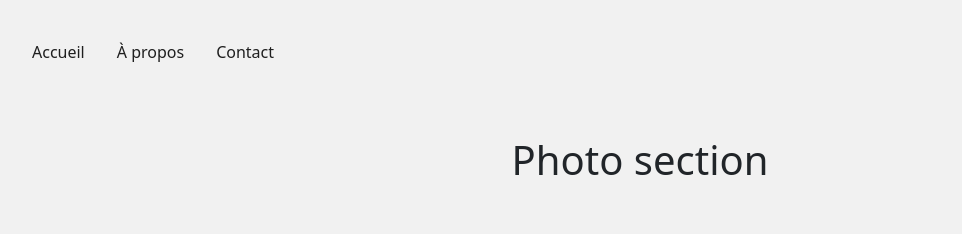
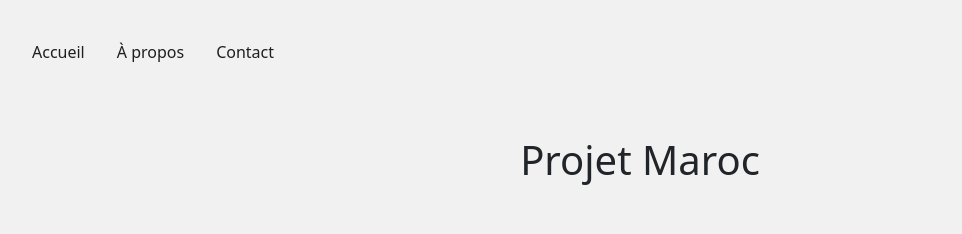
Before and after one commit to amirmsr/portfolio, a React (Create React App) app: page /projet-maroc in a window 1280 px wide. Shown: the top 234 px of the page, without its empty margins (0-962 px from the left). Built offline with nearby package versions, Linux system fonts and the light colour scheme.

Commit message:
new commit

```diff
--- a/src/components/Header/Header.module.css
+++ b/src/components/Header/Header.module.css
@@ -7,6 +7,7 @@
 
 }
 
+
 .burger {
   display: block;
   cursor: pointer;
@@ -15,7 +16,7 @@
 .line {
   width: 25px;
   height: 3px;
-  background-color: #fff;
+  background-color: #1f1f1f ;
   margin: 5px 0;
   transition: all 0.3s;
 }
@@ -48,6 +49,7 @@
 
   .burger {
     display: none;
+
   }
 
   .nav {
--- a/src/components/Section-Photo/PhotoGalleryMaroc.tsx
+++ b/src/components/Section-Photo/PhotoGalleryMaroc.tsx
@@ -5,7 +5,7 @@ import '../Section-Photo/section-photo.css';
 function UncontrolledExample() {
   return (
     <main className="container text-center mt-5">
-      <h1 className="mb-4">Photo section</h1>
+      <h1 className="mb-4">Projet Maroc</h1>
       <div className="carousel-container">
         <Carousel>
           <Carousel.Item >
```
